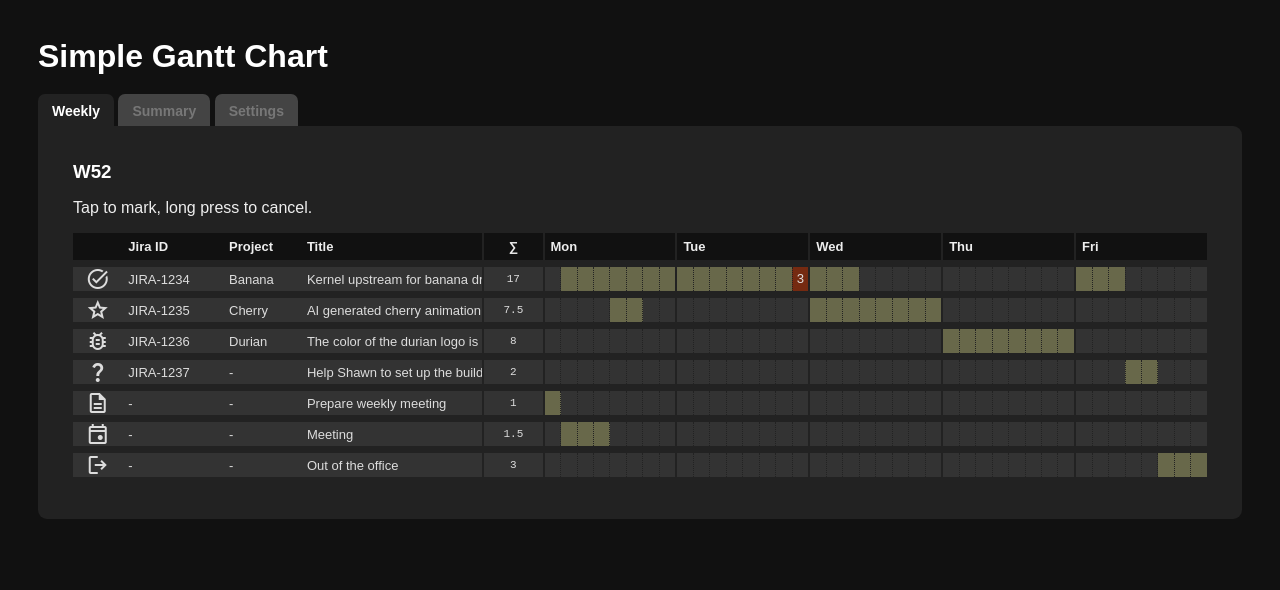
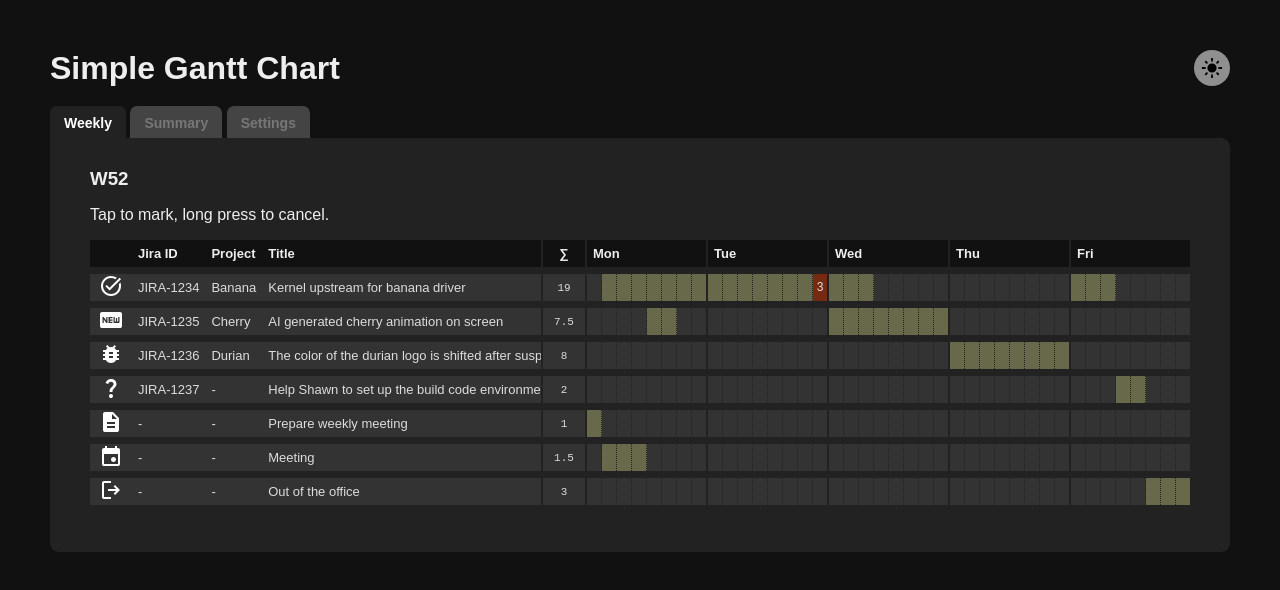
Before and after one commit to hcsung/stm, a plain HTML site: page index.html in a window 1280 px wide. Drawn offline with nearby package versions, Linux system fonts and the light colour scheme.

Commit message:
add theme button

```diff
--- a/db.js
+++ b/db.js
@@ -19,15 +19,15 @@ const clients = [
 const categories = [
 	{
 		"name": "Bug",
-		"icon": "bug_report"
+		"icon": "bug"
 	},
 	{
 		"name": "Feature",
-		"icon": "grade"
+		"icon": "new"
 	},
 	{
 		"name": "Task",
-		"icon": "task_alt"
+		"icon": "task"
 	},
 	{
 		"name": "Meeting",
@@ -39,11 +39,11 @@ const categories = [
 	},
 	{
 		"name": "Document",
-		"icon": "description"
+		"icon": "desc"
 	},
 	{
 		"name": "Others",
-		"icon": "question_mark"
+		"icon": "question"
 	}
 ];
 
--- a/index.html
+++ b/index.html
@@ -5,13 +5,16 @@
 	<meta name="viewport" content="width=device-width, initial-scale=1.0">
 	<title>Simple Gantt Chart</title>
 	<link rel="stylesheet" href="style.css">
-	<link rel="stylesheet"
-		href="https://fonts.googleapis.com/css2?family=Material+Symbols+Outlined:opsz,wght,FILL,GRAD@24,400,1,0" />
+	<link rel="stylesheet" href="lights-on.css">
 </head>
 
 <body>
 	<div id="face" class="tabs hide">
-		<h1>Simple Gantt Chart</h1>
+		<h1>
+			Simple Gantt Chart
+			<div id="control">
+			</div>
+		</h1>
 		<a class="label" href="#weekly">Weekly</a>
 		<a class="label" href="#summary">Summary</a>
 		<a class="label" href="#settings">Settings</a>
@@ -29,11 +32,9 @@
 			<button class="label" value="#job">Job</button>
 			<button class="label" value="#project">Project</button>
 			<button class="label" value="#client">Client</button>
-			<button class="label" value="#others">Others</button>
 			<div id="job" class="sub-tab">Job</div>
 			<div id="project" class="sub-tab">Project</div>
 			<div id="client" class="sub-tab">Client</div>
-			<div id="others" class="sub-tab">Others</div>
 		</div>
 	</div>
 	<script src="jquery-3.7.1.min.js"></script>
--- /dev/null
+++ b/lights-on.css
@@ -0,0 +1,108 @@
+html.lights-on {
+	filter: invert(.9) hue-rotate(180deg);
+}
+/*.lights-on body {
+	background: #eee;
+	color: #111;
+}
+
+.lights-on img.icon {
+	filter: invert(0);
+}
+
+.lights-on  #control button {
+	background: #333;
+	height: 36px;
+	border-radius: 18px;
+}
+.lights-on #control img.icon {
+	filter: invert(1);
+}
+
+.lights-on #weekly .dashboard th,
+.lights-on #weekly .dashboard td {
+	border-bottom: solid 7px rgb(250, 150, 50);
+	color: #222;
+}
+
+.lights-on #weekly .dashboard th {
+	background: #111;
+	color: #eee;
+}
+
+.lights-on #weekly .dashboard td {
+	background: #333;
+}
+
+.lights-on #weekly .dashboard td.time {
+	border-left: dotted 1px #222;
+}
+
+.lights-on #weekly .dashboard td.marked {
+	background: rgba(150, 150, 100, 0.6);
+}
+
+.lights-on #weekly .dashboard td.marked.ooo {
+	background: rgba(150, 100, 255, 0.5);
+}
+
+.lights-on #weekly .dashboard td.ot {
+	background: rgba(200, 50, 0, 0.5);
+}
+
+.lights-on #weekly .dashboard td.col,
+.lights-on #weekly .dashboard th.col {
+	border-left: solid 2px #222;
+}
+
+.lights-on #weekly .dashboard td.err {
+	background: red;
+}
+
+.lights-on #weekly .dashboard tr:hover td {
+	background: #444;
+}
+
+.lights-on #weekly .dashboard tr:hover td.marked {
+	background: rgba(150, 150, 100, 1);
+}
+
+.lights-on #weekly .dashboard tr:hover td.ot {
+	background: rgba(200, 50, 0, 0.9);
+}
+
+.lights-on #weekly .dashboard tr:hover td.marked.ooo {
+	background: rgba(150, 100, 255, 0.9);
+}
+
+.lights-on .tooltip .tip {
+	background: #ffc;
+	color: #222;
+}
+
+.lights-on .tooltip .tip::after {
+	border-color: transparent transparent #ffc transparent;
+}
+
+.lights-on .code {
+	background: #555;
+}
+
+.lights-on .tabs div.tab {
+	background: rgb(250, 150, 50);
+}
+
+.lights-on .tabs a.label {
+	background: rgb(250, 150, 50);
+	filter: brightness(.6);
+	color: initial;
+}
+
+.lights-on .tabs a.label.active {
+	filter: brightness(1);
+}
+
+.lights-on .sub-tabs button.label {
+	background: #960;
+}
+*/
--- a/script.js
+++ b/script.js
@@ -11,6 +11,7 @@ const headers = [
 
 var timer;
 var stamp;
+var lights_on = localStorage.getItem("lights-on");
 
 function debug(msg) {
 	if (!debugging)
@@ -73,7 +74,7 @@ function update_weekly(tbl, logs) {
 
 			td.addClass("marked");
 
-			if (hh == 7) {
+			if (hh == hour - 1) {
 				if (rec > 1) {
 					td.text(rec);
 					td.addClass("ot");
@@ -83,8 +84,10 @@ function update_weekly(tbl, logs) {
 					td.text("+");
 					tip(td, "OT: " + rec);
 				}
+				temp = 1;
+			} else {
+				temp += rec;
 			}
-			temp += rec;
 		}
 		count.push(temp);
 	}
@@ -105,6 +108,41 @@ function update_weekly(tbl, logs) {
 		}
 		td.text(Math.round(sum[row] * 10) / 10);
 	}
+}
+
+function light_switch(icon) {
+	let src = "icons/";
+
+	src += (lights_on ? "dark" : "light");
+	src += ".svg";
+
+	icon.children("img.icon").attr("src", src);
+	if (lights_on)
+		$("html").addClass("lights-on");
+	else
+		$("html").removeClass("lights-on");
+}
+
+function render_control(ctl) {
+	let btn = $("<button>");
+	let src = "icons/";
+
+	src += lights_on ? "dark" : "light";
+	src += ".svg";
+
+	btn.append($("<img>").addClass("icon").attr("src", src));
+	btn.on("click", function() {
+		if (lights_on) {
+			lights_on = undefined;
+			localStorage.removeItem("lights-on");
+		} else {
+			lights_on = 1;
+			localStorage.setItem("lights-on", 1);
+		}
+		light_switch($(this));
+	});
+	light_switch(btn);
+	ctl.append(btn);
 }
 
 function render_weekly(tbl, logs) {
@@ -150,19 +188,16 @@ function render_weekly(tbl, logs) {
 			}
 
 			if (key == "cate") {
-				let span = $("<span>")
-					.addClass("material-symbols-outlined");
+				let icon = $("<img>").addClass("icon");
 
 				cate = categories.find(c => match(c["name"], info));
 				if (cate) {
-					span.text(cate["icon"]);
+					icon.attr("src", "icons/" + cate["icon"] + ".svg");
 					// for adding class later
 					cate = info.toLowerCase();
-				} else {
-					span.text("error");
 				}
 
-				td.append(span); // icon
+				td.append(icon);
 				td.addClass("non-select");
 				tip(td, info);
 			} else {
@@ -290,7 +325,7 @@ function onresize() {
 	let tbl = tab.children(".dashboard").children("table");
 	let diff = tbl.width() - tab.width();
 	let width = tbl.children("th.title").width();
-	let min = 120;
+	let min = 130;
 
 	width = ~~(width - diff);
 	if (width < min)
@@ -299,14 +334,16 @@ function onresize() {
 }
 
 $(document).ready(function () {
+	render_control($("#control"));
 	render_weekly($("#weekly").children(".dashboard").children("table"),
 		      weekly_report);
 
 	$(".tabs").each(function () { render_tabs($(this)); });
 	$(".sub-tabs").each(function () { render_sub_tabs($(this)); });
 
-	$(window).on("resize", onresize);
 
 	$("#face").removeClass("hide");
+
+	$(window).on("resize", onresize);
 	onresize(); // force update
 });
--- a/style.css
+++ b/style.css
@@ -1,20 +1,44 @@
 body,
 html {
-	padding: 15px;
+	margin: 0;
+	padding: 0;
+	overflow-x: hidden;
+}
+
+body {
 	background: #111;
 	color: #eee;
 	font-family: sans-serif;
 	font-size: 16px;
-	overflow-x: hidden;
+	padding: min(50px, 5%);
+}
+
+button {
+	border: none;
+	border-radius: 0.5em;
+	cursor: pointer;
+	filter: brightness(.7) saturate(.5);
+	color: white;
+}
+button:hover,
+button.active {
+	filter: brightness(1) saturate(2);
+}
+
+div.hide {
+	display: none;
 }
 
 h1,
 h2,
 h3,
 h4 {
-	color: #fff;
 	margin: 0;
 	margin-bottom: 0.6em;
+}
+
+img.icon {
+	filter: invert(1);
 }
 
 span {
@@ -31,10 +55,26 @@ a {
 }
 
 #face {
-	max-width: 1280px;
+	max-width: 1440px;
 	margin: 0 auto;
 }
 
+#control {
+	display: inline-flex;
+	float: right;
+}
+#control button {
+	display: flexbox;
+	background: #ccc;
+	padding: 7px;
+	width: 36px;
+	height: 36px;
+	border-radius: 18px;
+}
+#control img.icon {
+	width: 100%;
+	filter: invert(0);
+}
 #weekly .dashboard {
 	font-size: 13px;
 }
@@ -62,14 +102,15 @@ a {
 
 #weekly .dashboard td.time {
 	padding: 0;
-	min-width: 11px;
 	border-left: dotted 1px #222;
 	font-family: monospace;
-	font-size: 13px;
+	font-size: 12px;
 	-webkit-user-select: none;
 	-ms-user-select: none;
 	user-select: none;
 	cursor: pointer;
+	min-width: 14px;
+	width: 14px;
 }
 
 #weekly .dashboard td.marked {
@@ -100,15 +141,21 @@ a {
 #weekly .dashboard td.sum {
 	font-family: monospace;
 	font-size: 11px;
-	min-width: 30px;
 }
 
 #weekly .dashboard td.cate,
 #weekly .dashboard td.time,
 #weekly .dashboard td.sum,
-#weekly .dashboard th.cate,
 #weekly .dashboard th.sum {
 	text-align: center;
+}
+
+#weekly .dashboard th.cate,
+#weekly .dashboard th.link,
+#weekly .dashboard th.proj,
+#weekly .dashboard th.sum {
+	width: 30px;
+	min-width: 30px;
 }
 
 #weekly .dashboard tr:hover td {
@@ -128,8 +175,6 @@ a {
 }
 
 .non-select {
-	-webkit-user-select: none;
-	-ms-user-select: none;
 	user-select: none;
 	cursor: default;
 }
@@ -170,6 +215,10 @@ a {
 	border-radius: 9px;
 }
 
+.label {
+	user-select: none;
+}
+
 .tabs div.tab,
 .sub-tabs div.sub-tab {
 	display: none;
@@ -177,7 +226,8 @@ a {
 
 .tabs div.tab {
 	background: #222;
-	padding: 35px;
+	padding: min(40px, 5%);
+	padding-top: min(30px, 5%);
 	border-radius: 0 9px 9px 9px;
 }
 
@@ -209,28 +259,9 @@ a {
 .sub-tabs button.label {
 	font-size: 13px;
 	font-weight: bold;
-	border: none;
 	background: #960;
-	border-radius: 0.4em;
-	opacity: 0.6;
 	padding: 4px 9px;
 	margin-right: 4px;
-	color: #fff;
-	cursor: pointer;
-}
-
-.sub-tabs button.label:hover {
-	opacity: 1;
-	background: #c90;
-}
-
-.sub-tabs button.label.active {
-	opacity: 1;
-	background: #c90;
-}
-
-div.hide {
-	display: none;
 }
 
 .tabs div.active,
```
Also changed, not shown: icons/bug.svg (added), icons/dark.svg (added), icons/desc.svg (added), icons/event.svg (added), icons/light.svg (added), icons/logout.svg (added), icons/new.svg (added), icons/question.svg (added), icons/task.svg (added).
